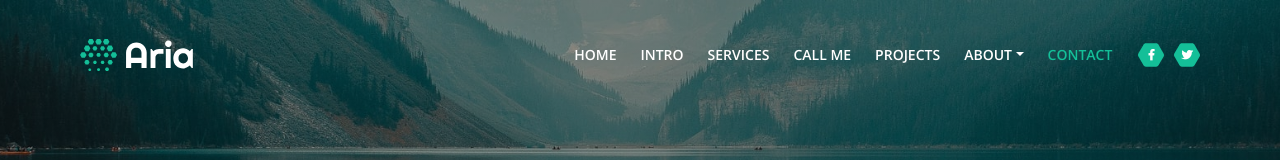
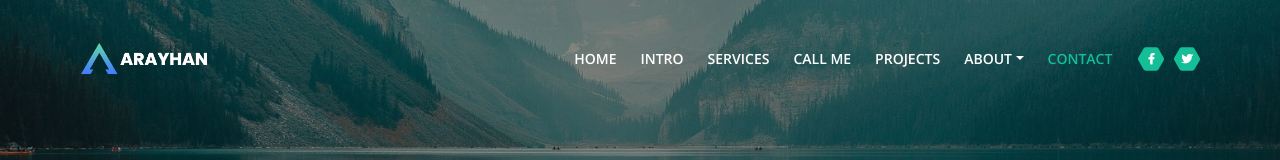
Before and after one commit to arayhan/tugas-landing-page, a plain HTML site: page index.html in a window 1280 px wide. Shown: the top 160 px of the page. Drawn offline with nearby package versions, Linux system fonts and the light colour scheme.

Commit message:
update title & logo

```diff
--- a/css/styles.css
+++ b/css/styles.css
@@ -655,8 +655,7 @@ input[type='checkbox'] {
 }
 
 .navbar-custom .navbar-brand.logo-image img {
-    width: 7.0625rem;
-	height: 2rem;
+    width: 8rem;
 	-webkit-backface-visibility: hidden;
 }
 
--- a/index.html
+++ b/index.html
@@ -18,7 +18,7 @@
 	<meta property="og:type" content="article" />
 
     <!-- Website Title -->
-    <title>Aria - Business HTML Landing Page Template</title>
+    <title>Ahmed Rayhan Primadedas - Padang Trip</title>
 
     <!-- Styles -->
     <link href="https://fonts.googleapis.com/css?family=Montserrat:500,700&display=swap&subset=latin-ext" rel="stylesheet">
@@ -51,7 +51,7 @@
         <!-- <a class="navbar-brand logo-text page-scroll" href="index.html">Aria</a> -->
 
         <!-- Image Logo -->
-        <a class="navbar-brand logo-image" href="index.html"><img src="images/logo.svg" alt="alternative"></a>
+        <a class="navbar-brand logo-image" href="index.html"><img src="images/logo.png" alt="alternative"></a>
 
         <!-- Mobile Menu Toggle Button -->
         <button class="navbar-toggler" type="button" data-toggle="collapse" data-target="#navbarsExampleDefault" aria-controls="navbarsExampleDefault" aria-expanded="false" aria-label="Toggle navigation">
```
Also changed, not shown: images/logo.png (added).
